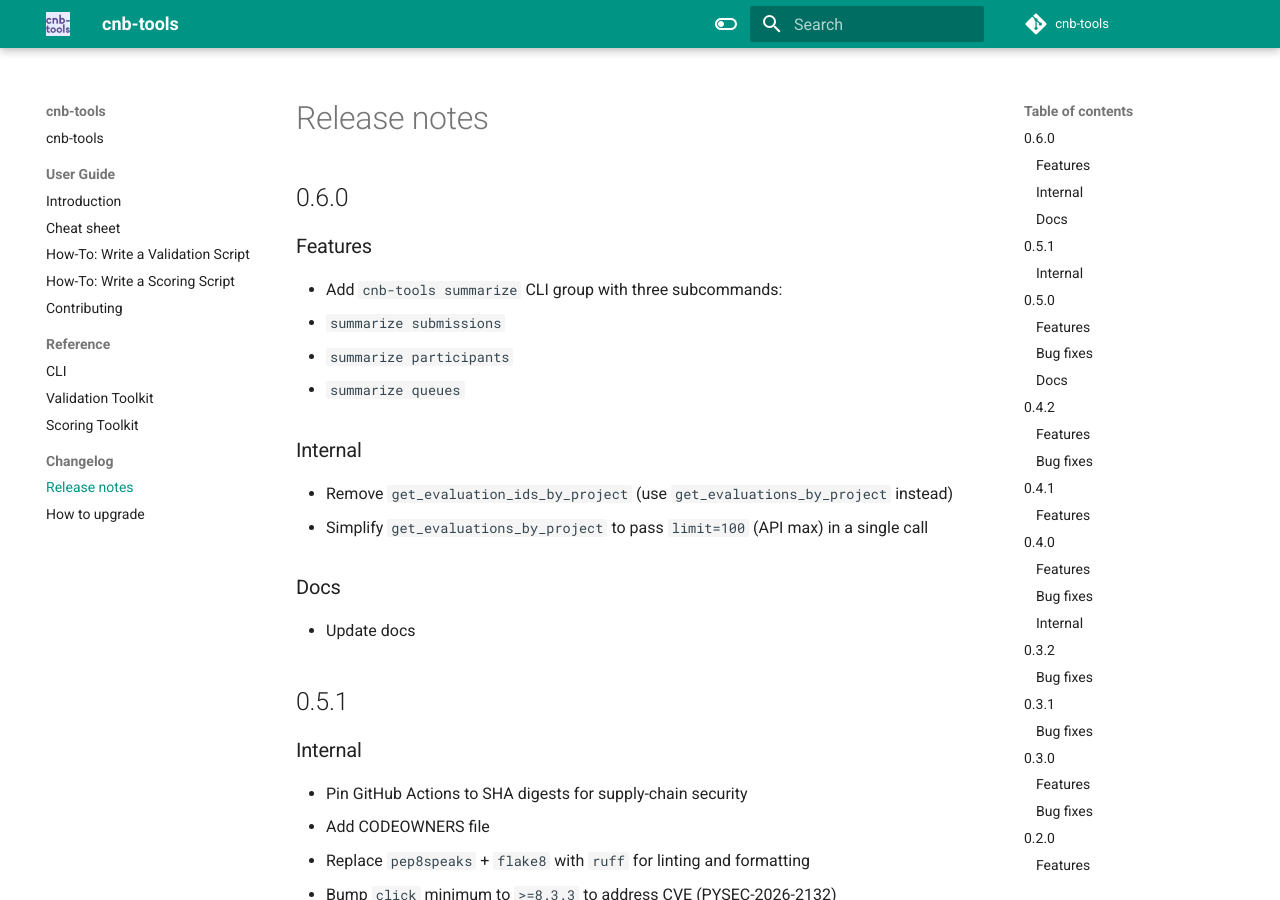
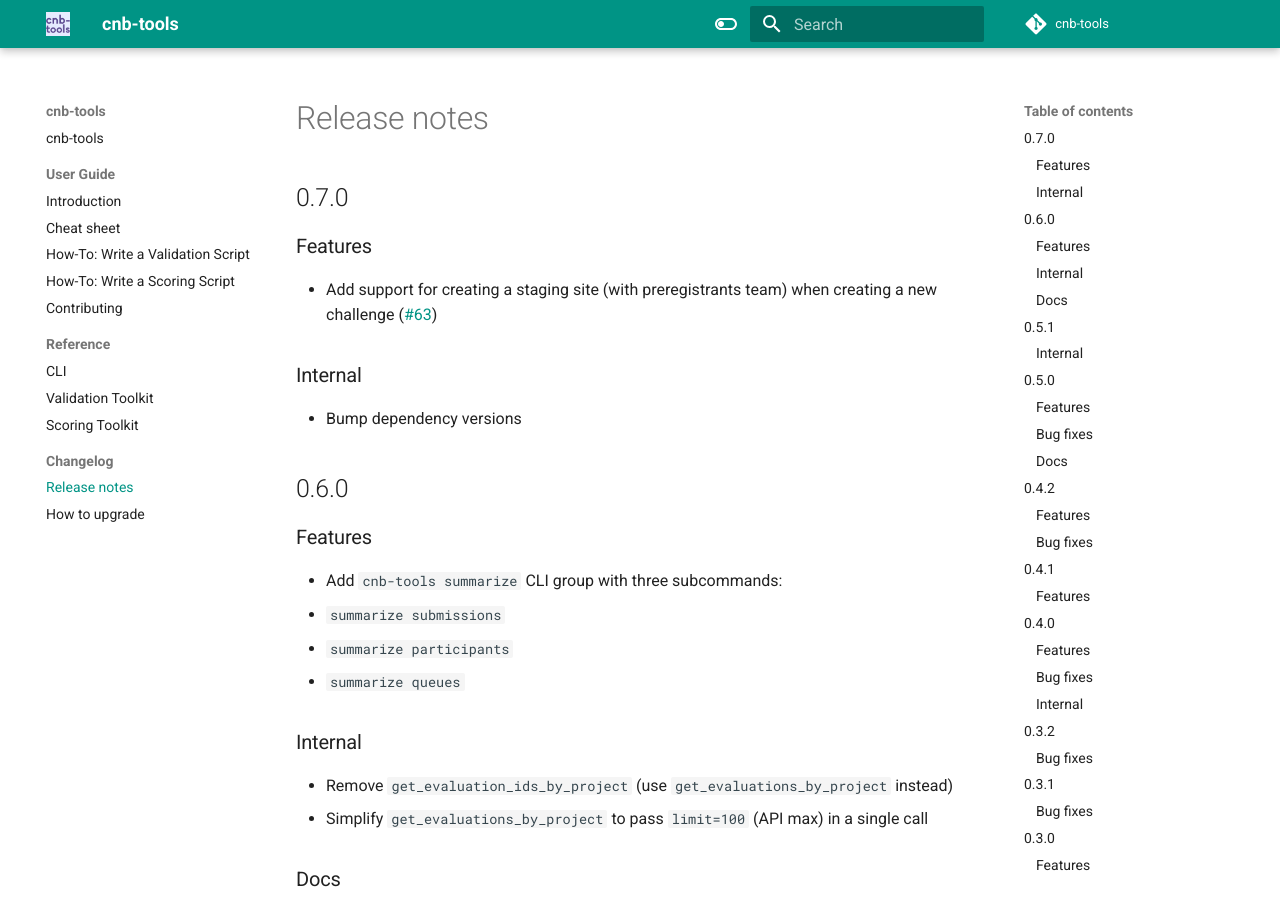
Before and after one commit to Sage-Bionetworks-Challenges/cnb-tools, an MkDocs documentation site: the page built from docs/changelog/release-notes.md, in a window 1280 px wide and 900 px high. Built offline with MkDocs 1.6.1 and Material for MkDocs 9.7.7, drawn with Linux system fonts in a browser that asks for light colours; comment, search, counter and statistics services are not loaded.

Commit message:
release prep/0.7.0 (#64)

```diff
--- a/docs/changelog/release-notes.md
+++ b/docs/changelog/release-notes.md
@@ -1,3 +1,11 @@
+## 0.7.0
+
+### Features
+- Add support for creating a staging site (with preregistrants team) when creating a new challenge ([#63](https://github.com/Sage-Bionetworks-Challenges/cnb-tools/pull/63))
+
+### Internal
+- Bump dependency versions
+
 ## 0.6.0
 
 ### Features
--- a/pyproject.toml
+++ b/pyproject.toml
@@ -1,6 +1,6 @@
 [project]
 name = "cnb-tools"
-version = "0.6.0"
+version = "0.7.0"
 description = "Convenience tools/functions for challenges and benchmarking on Synapse.org"
 license = {text = "Apache-2.0"}
 authors = [
@@ -29,7 +29,7 @@ classifiers = [
 ]
 dependencies = [
     "typer>=0.12.0",
-    "synapseclient>=4.13.0",
+    "synapseclient>=4.14.0",
     "click>=8.3.3",
     "pandas>=2.0.3",
 ]
```
Also changed, not shown: 1 other file.
